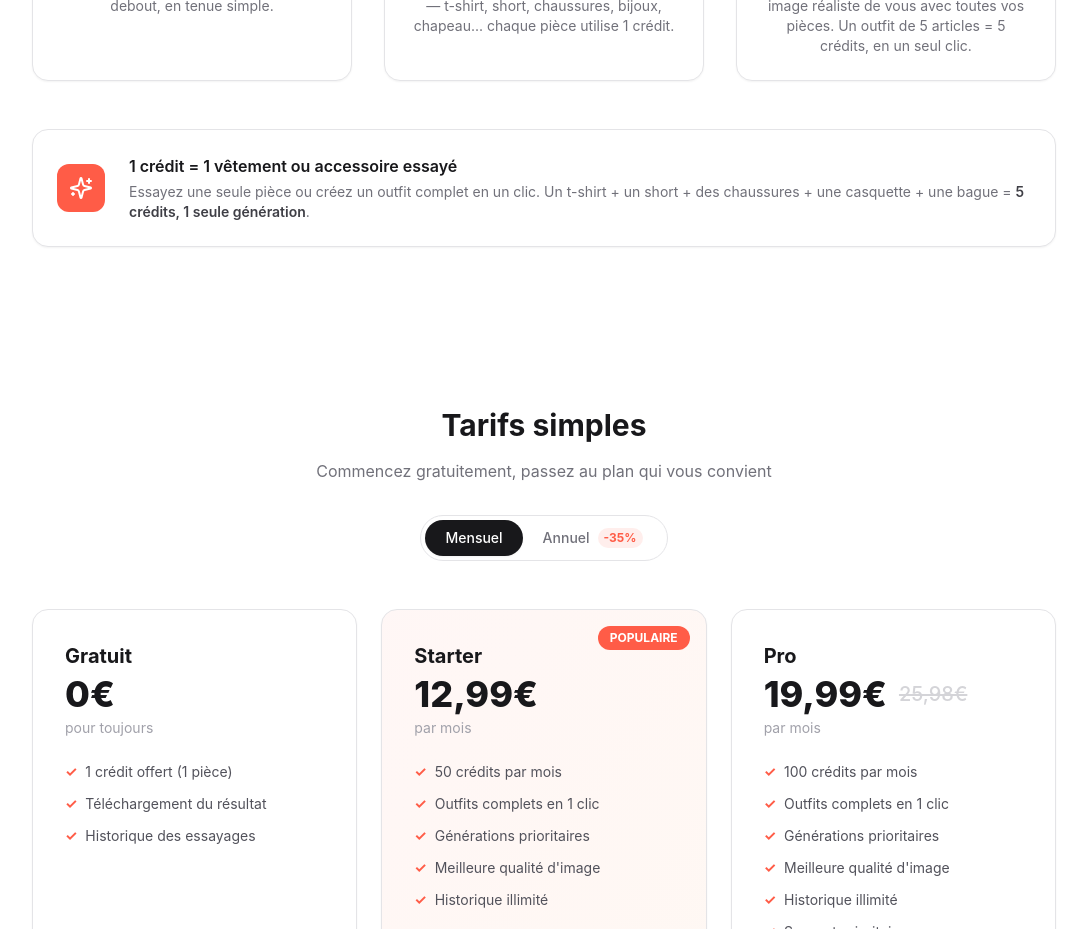
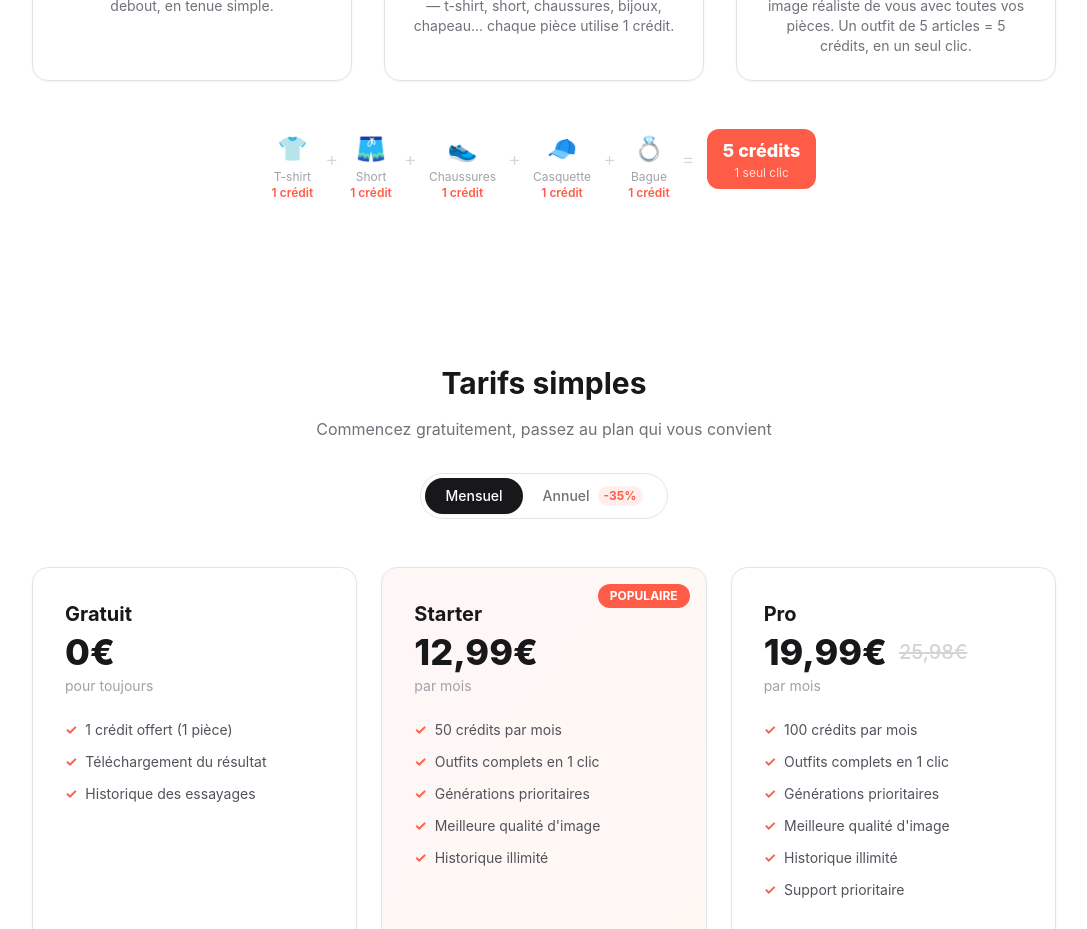
Before and after one commit to julesh66250/tryfit-ai, a Next.js app: page / in a window 1280 px wide. Shown: the part 1740-2669 px from the top of the page, without its empty margins (96-1183 px from the left). Built offline with nearby package versions, Linux system fonts and the light colour scheme; grey boxes are pictures that could not be loaded.

Commit message:
design: equation visuelle credits outfit

```diff
--- a/app/page.tsx
+++ b/app/page.tsx
@@ -257,14 +257,30 @@ export default function LandingPage() {
             ))}
           </div>
 
-          {/* Bloc explication crédits */}
-          <div className="card p-6 bg-brand-500/5 border-brand-500/20 flex flex-col md:flex-row items-center gap-6 text-center md:text-left">
-            <div className="w-12 h-12 rounded-xl bg-brand-500 flex items-center justify-center flex-shrink-0">
-              <Sparkles className="w-6 h-6 text-white" />
-            </div>
-            <div>
-              <p className="font-semibold text-zinc-900 mb-1">1 crédit = 1 vêtement ou accessoire essayé</p>
-              <p className="text-zinc-500 text-sm">Essayez une seule pièce ou créez un outfit complet en un clic. Un t-shirt + un short + des chaussures + une casquette + une bague = <span className="font-semibold text-zinc-700">5 crédits, 1 seule génération</span>.</p>
+          {/* Équation visuelle crédits */}
+          <div className="flex flex-wrap items-center justify-center gap-3 mt-2">
+            {[
+              { emoji: '👕', label: 'T-shirt' },
+              { emoji: '🩳', label: 'Short' },
+              { emoji: '👟', label: 'Chaussures' },
+              { emoji: '🧢', label: 'Casquette' },
+              { emoji: '💍', label: 'Bague' },
+            ].map((item, i) => (
+              <div key={item.label} className="flex items-center gap-3">
+                <div className="flex flex-col items-center">
+                  <div className="text-2xl mb-1">{item.emoji}</div>
+                  <span className="text-xs text-zinc-400">{item.label}</span>
+                  <span className="text-xs font-semibold text-brand-500">1 crédit</span>
+                </div>
+                {i < 4 && <span className="text-zinc-300 font-light text-xl mb-4">+</span>}
+              </div>
+            ))}
+            <div className="flex items-center gap-3 mb-4">
+              <span className="text-zinc-300 font-light text-xl">=</span>
+              <div className="bg-brand-500 text-white rounded-xl px-4 py-2 text-center">
+                <div className="font-extrabold text-lg">5 crédits</div>
+                <div className="text-xs opacity-80">1 seul clic</div>
+              </div>
             </div>
           </div>
         </div>
```
